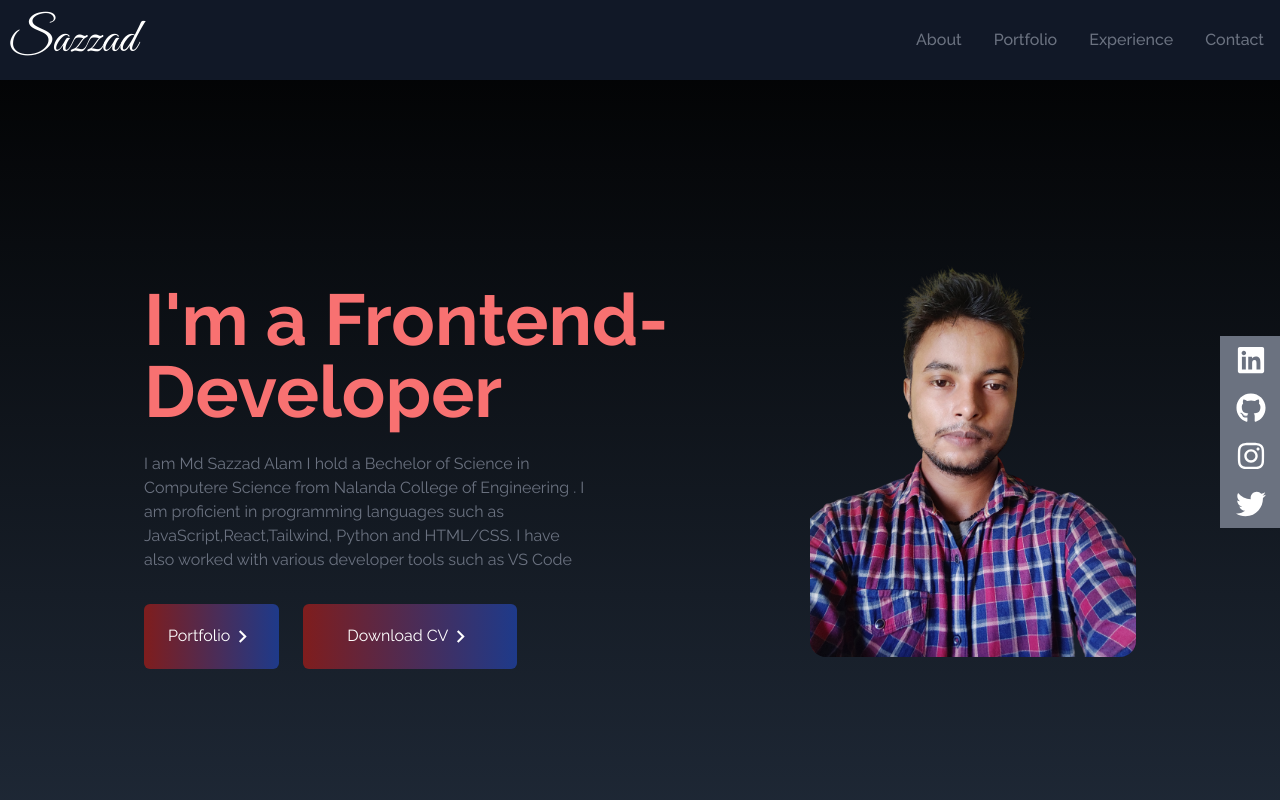
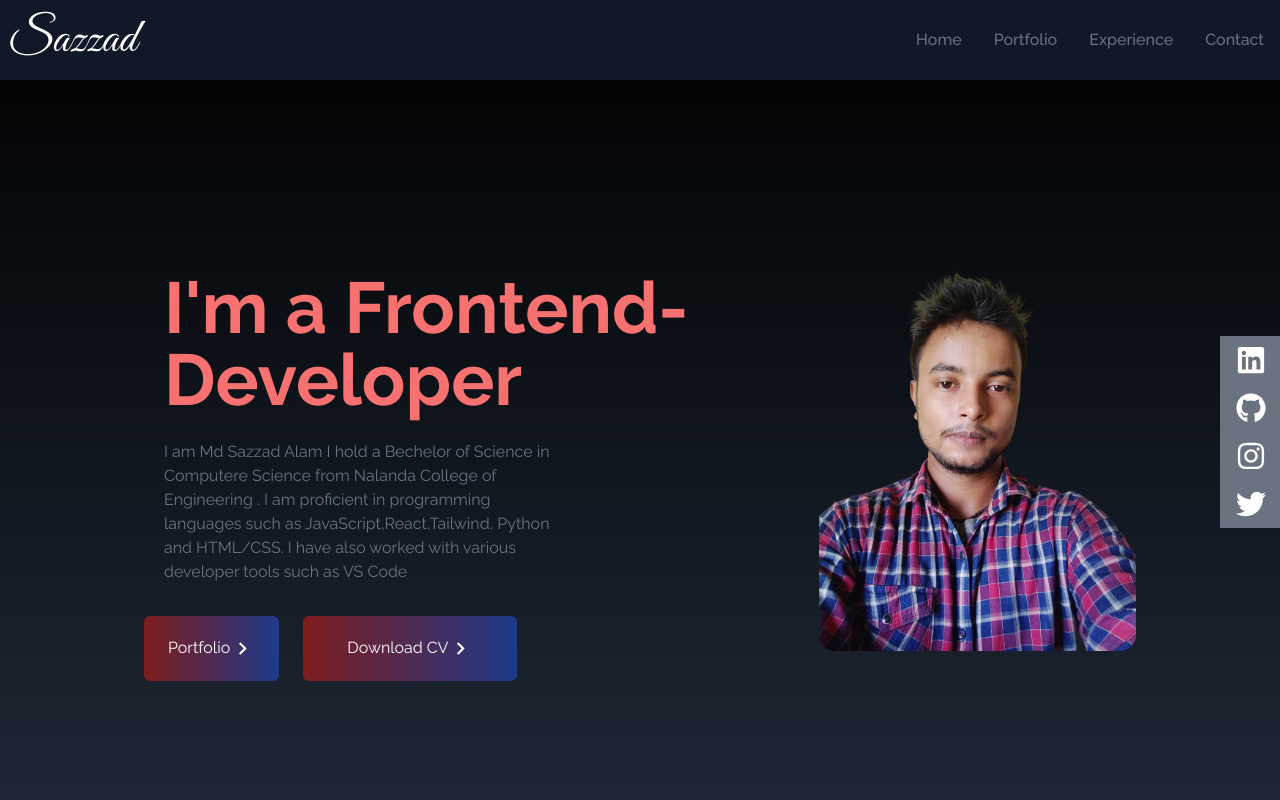
Before and after one commit to sazzadalam112/React-portfolio, a React (Create React App) app: page / in a window 1280 px wide. Shown: the top 800 px of the page. Built offline with nearby package versions, Linux system fonts and the light colour scheme.

Commit message:
set scroll

```diff
--- a/src/App.js
+++ b/src/App.js
@@ -1,11 +1,10 @@
 import React from 'react'
 import Navbar from './components/Navbar'
-// import About from './components/About'
-import Home from './components/Home'
 import SocialLinks from './components/SocialLinks'
 import Portfolio from './components/Portfolio'
 import Experience from './components/Experience'
 import Contact from './components/Contact'
+import Home from './components/Home'
 
 const App = () => {
   return (
--- a/src/components/Contact.js
+++ b/src/components/Contact.js
@@ -2,7 +2,7 @@ import React from 'react'
 
 const Contact = () => {
   return (
-    <div name = 'constact'
+    <div name = 'Contact'
     className='w-full h-full  bg-gradient-to-b from-black to bg-gray-800 p-4 text-white'>
      <div className='flex flex-col p-4 justify-center max-w-screen-lg mx-auto h-full'>
         <div className='pb-8'>
@@ -41,4 +41,4 @@ const Contact = () => {
   )
 }
 
-export default Contact
+export default Contact;
--- a/src/components/Experience.js
+++ b/src/components/Experience.js
@@ -75,7 +75,7 @@ const Experience = () => {
 
   ]
   return (
-    <div name = 'experience'
+    <div name = 'Experience'
     className='bg-gradient-to-b from-gray-800 to-black w-full md:h-full'>
 
         <div className='max-w-screen-lg mx-auto p-4 flex flex-col justify-center w-full h-full text-white'>
--- a/src/components/Home.js
+++ b/src/components/Home.js
@@ -8,13 +8,13 @@ const Home = () => {
 
   return (
     <div
-      name= "home"
+      name= "Home"
       className='h-auto w-full bg-gradient-to-b from-black to-gray-800 text-white pt-10'>
 
         <div className="max-w-screen-lg mx-auto flex flex-col items-center justify-center h-full md:h-screen px-4 md:flex-row">
-            <div className='flex flex-col justify-center h-full'>
-        <h2 className='text-4xl md:text-7xl mt-20 font-bold text-red-400'>I'm a Frontend-Developer</h2>
-        <p className='text-gray-500 py-6 max-w-md'>
+            <div className='flex flex-col justify-center h-full '>
+        <h2 className='text-4xl md:text-7xl mt-20 font-bold text-red-400 px-5'>I'm a Frontend-Developer</h2>
+        <p className='text-gray-500 py-6 max-w-md px-5'>
 
          I am Md Sazzad Alam I hold a Bechelor of Science in Computere Science from Nalanda College of Engineering . I am proficient in programming languages such as JavaScript,React,Tailwind, Python and HTML/CSS. I have also worked with various developer tools such as VS Code
         </p>
--- a/src/components/Navbar.js
+++ b/src/components/Navbar.js
@@ -1,6 +1,7 @@
 // import { list } from 'postcss';
 import React, { useState } from 'react';
 import {FaBars,FaTimes} from "react-icons/fa"
+import {Link} from "react-scroll"
 
 const Navbar = () => {
 
@@ -8,7 +9,7 @@ const Navbar = () => {
     const links =[
         {
             id: 1,
-            link: 'About'
+            link: 'Home'
         },
 
         {
@@ -34,7 +35,10 @@ const Navbar = () => {
             {
                 links.map(({link, id}) => (
                       <li
-                      key={id} className='p-4 cursor-pointer capitalize font-medium text-gray-500 hover:scale-105 duration-200'>{link}</li>
+                      key={id} className='p-4 cursor-pointer capitalize font-medium text-gray-500 hover:scale-105 duration-200'
+                      >
+                        <Link to={link} smooth duration={500}>{link}</Link>
+                      </li>
 
                 ))
             }
@@ -46,7 +50,7 @@ const Navbar = () => {
 
         {nav && (
 
-            <ul className='flex flex-col justify-center items-center absolute top-0 left-0 w-full h-screen bg-gradient-to-b from-black to-gray-800 text-gray-500 text-gray-500'>
+            <ul className='flex flex-col justify-center items-center absolute top-0 left-0 w-full h-screen bg-gradient-to-b from-black to-gray-800 text-gray-500'>
         {links.map(({link, id}) => (
                       <li
                       key={id} className='p-4 cursor-pointer capitalize py-6 text-4xl'>{link}
```
Also changed, not shown: src/components/Portfolio.js (line endings or trailing spaces).
